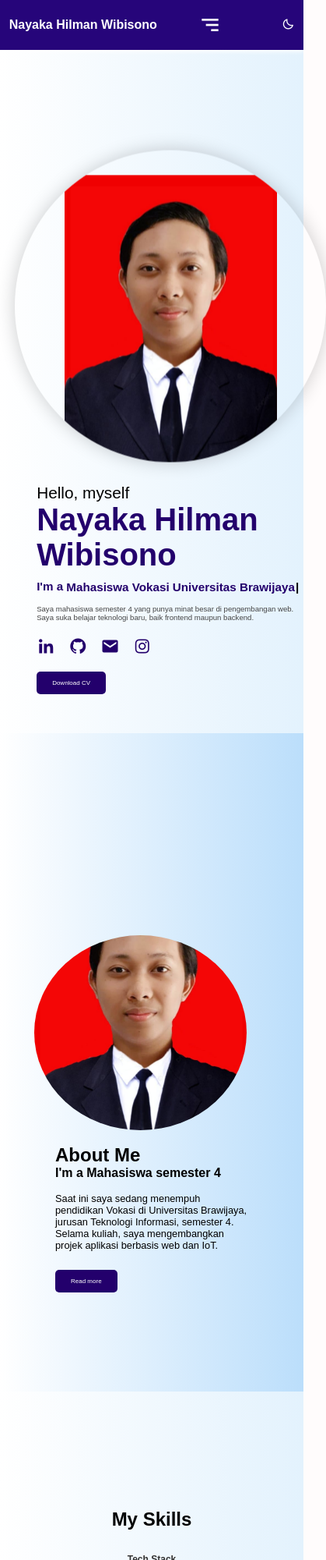
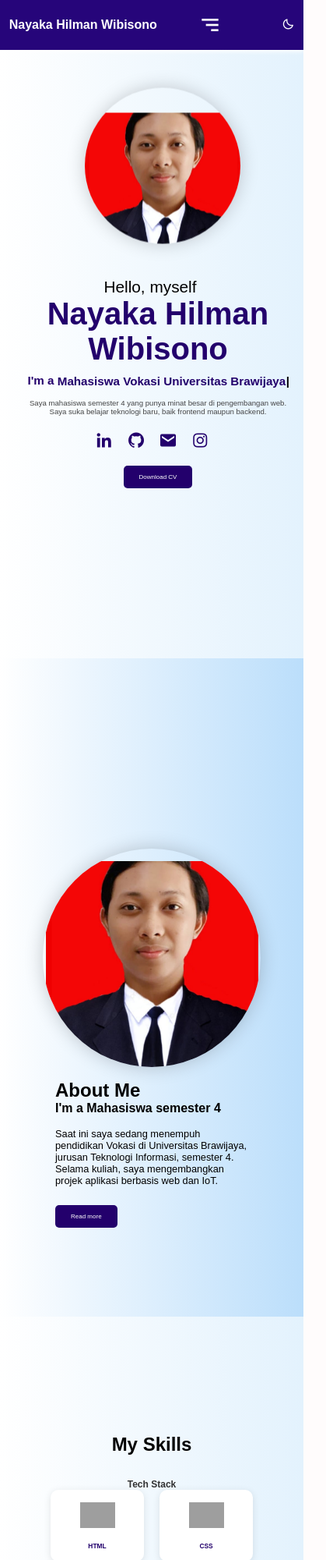
Before and after one commit to naihw/portofolio_nayaka, a plain HTML site: page index.html in a window 390 px wide. Shown: the top 2000 px of the page at 78% size, 419 px wide, since content can reach past the window. Drawn offline with nearby package versions, Linux system fonts and the light colour scheme; grey boxes are pictures that could not be loaded.

Commit message:
update portfolio

```diff
--- a/index.html
+++ b/index.html
@@ -45,7 +45,8 @@
         <a href="https://www.instagram.com/naihw_/" target="_blank"><i class='bx bxl-instagram'></i></a>
       </div>
 
-      <a href="#" class="btn">Download CV</a>
+      <a href="assets/CURICULLUM-VITAE Nayaka Hilman Wibisono.jpg" class="btn" download="CV_Nayaka_Hilman_Wibisono.jpg">Download CV</a>
+
     </div>
 
   </section>
@@ -133,7 +134,7 @@
           <p class="level">Containerization</p>
         </div>
         <div class="skill-card">
-          <img src="https://cdn-icons-png.flaticon.com/512/25/25231.png" alt="GitHub">
+          <img src="https://cdn-icons-png.flaticon.com/512/25/25231.png" alt="GitHub" class="github-icon">
           <h4>GitHub</h4>
           <p class="level">Git Hosting</p>
         </div>
@@ -172,7 +173,7 @@
       </div>
 
       <div class="project-card">
-        <h3>Amin dashboard</h3>
+        <h3>Admin dashboard</h3>
         <p>Sistem admin yang mengelola beberapa aspek </p>
         <button onclick="toggleDetails(this)" class="btn">Lihat Detail</button>
         <div class="project-detail hidden">
--- a/style.css
+++ b/style.css
@@ -72,7 +72,10 @@ body.dark-mode .footer {
 }
 
 body.dark-mode a {
-  color: #90caf9;
+  color:hsl(207, 89.70%, 77.10%);
+}
+body.dark-mode .project-card h3 {
+  color: hsl(207, 89.70%, 77.10%);
 }
 
 body.dark-mode .btn {
@@ -101,7 +104,6 @@ body.dark-mode .about-content h3,
 body.dark-mode .about-content p,
 body.dark-mode .heading,
 body.dark-mode .skill-category,
-body.dark-mode .project-card h3,
 body.dark-mode .project-card p,
 body.dark-mode .heading-projects {
   color: #ffffff;
@@ -173,15 +175,16 @@ body.dark-mode #theme-icon {
   display: flex;
   justify-content: space-between;
   align-items: center;
-  padding: 150px 10% 50px;
+  padding: 120px 10% 50px;
   flex-wrap: wrap;
   background: linear-gradient(to right, #ffffff, #e3f2fd);
   min-height: 100vh;
 }
 
 .home-img {
-  width: 400px;
-  height: 400px;
+  width: 100%;
+  max-width: 280px;
+  aspect-ratio: 1 / 1;
   border-radius: 100%;
   overflow: hidden;
   box-shadow: 0 0 25px rgba(0, 0, 0, 0.2);
@@ -190,15 +193,15 @@ body.dark-mode #theme-icon {
   display: flex;
   justify-content: center;
   align-items: center;
-  margin-left: -20px; /* dikurangi agar tidak terlalu mepet */
-  margin-top: 50px;
+  margin: 30px auto 0;
   flex-shrink: 0;
 }
 
 .home-img img {
-  width: 400px;
-  height: 400px;
+  width: 100%;
+  height: 100%;
   object-fit: cover;
+   pointer-events: none;
 }
 
 .home-img:hover {
@@ -208,6 +211,31 @@ body.dark-mode #theme-icon {
   transition: box-shadow 0.3s ease;
 
 }
+@media (max-width: 768px) {
+  .home {
+    padding: 100px 5% 50px;
+    flex-direction: column;
+    align-items: center;
+    text-align: center;
+    gap: 2rem;
+  }
+
+  .home-img {
+    margin-top: 20px;
+  }
+
+  .home-content {
+    width: 100%;
+    padding: 0 1rem;
+  }
+}
+
+@media (max-width: 480px) {
+  .home-img {
+    max-width: 200px;
+  }
+}
+
 
 
 @keyframes floatImage {
@@ -323,22 +351,37 @@ body.dark-mode #theme-icon {
   padding: 150px 10% 50px;
 }
 
-.about-img img {
-  width: 250px;
-  height: 250px;
-  border: 2px solid var(--main-color);
-  border-radius: 50%;
-  box-shadow: 0 0 25px var(--main-color);
-  cursor: pointer;
-  object-fit: cover; /* Ini penting agar crop-nya pas */
-  transition: 0.4s ease-in-out;
-  margin-left: -30px;
+
+
+.about-img {
+  width: 100%;
+  max-width: 280px;
+  aspect-ratio: 1 / 1;
+  border-radius: 100%;
+  overflow: hidden;
+  box-shadow: 0 0 25px rgba(0, 0, 0, 0.2);
+  transition: 0.4s ease;
+  display: flex;
+  justify-content: center;
+  align-items: center;
+  margin: 30px auto 0; /* Biar tengah dan rapi */
+  flex-shrink: 0;
 }
 
-.about-img img:hover {
-  box-shadow: 0 0 25px var(--main-color),
-              0 0 35px var(--main-color),
-              0 0 55px var(--main-color);
+.about-img img {
+  width: 100%;
+  height: 100%;
+  object-fit: cover;
+  object-position: 50% center;
+}
+
+
+.about-img:hover {
+  box-shadow: 0 0 25px gray,
+              0 0 35px gray,
+              0 0 45px gray;
+  transition: box-shadow 0.3s ease;
+
 }
 
 .heading {
@@ -376,6 +419,10 @@ body.dark-mode #theme-icon {
   animation: fadeIn 0.4s ease-in-out;
 }
 
+body.dark-mode #more-about p,
+body.dark-mode #more-about h4 {
+  color: white;
+}
 #more-about h4 {
   font-size: 1.8rem;
   margin-top: 1rem;
@@ -407,12 +454,10 @@ body.dark-mode #theme-icon {
 
 
 
-
-/*skils page css*/
-
+/* skills page*/
 .skills {
   padding: 150px 10% 50px;
-  background:linear-gradient(to right, #ffffff, #e3f2fd);
+  background: linear-gradient(to right, #ffffff, #e3f2fd);
   text-align: center;
   min-height: 100vh;
 }
@@ -435,12 +480,13 @@ body.dark-mode #theme-icon {
   gap: 20px;
 }
 
+/* Kartu Skill */
 .skill-card {
   background: #fff;
-  padding: 15px;
+  padding: 15px 10px;
   border-radius: 10px;
   box-shadow: 0 2px 10px rgba(0,0,0,0.1);
-  width: 150px;
+  width: 140px;
   text-align: center;
   transition: box-shadow 0.4s ease, transform 0.4s ease;
   cursor: pointer;
@@ -448,40 +494,73 @@ body.dark-mode #theme-icon {
 }
 
 .skill-card:hover {
-  box-shadow: 0 10px 25px rgba(0, 0, 0, 0.2);
-  transform: translateY(-8px);
+  box-shadow: 0 12px 30px rgba(0, 0, 0, 0.2);
+  transform: translateY(-6px);
 }
 
+.skill-card img {
+  width: 55px;
+  height: 55px;
+  object-fit: contain;
+  transition: transform 0.3s ease;
+}
+
+.skill-card:hover img {
+  transform: scale(1.1);
+}
+
+.skill-card h4 {
+  margin-top: 10px;
+  font-size: 1.05rem;
+  color: #23006c;
+}
+
+.skill-card p {
+  font-size: 0.9rem;
+  color: #666;
+}
+
+/* Info Tambahan Saat Hover */
 .skill-card .level {
-  font-size: 0.85rem;
+  font-size: 0.8rem;
   color: orange;
-  margin-top: 8px;
+  margin-top: 5px;
   opacity: 0;
   max-height: 0;
   overflow: hidden;
   transition: opacity 0.3s ease, max-height 0.3s ease;
 }
 
-/* Saat aktif */
 .skill-card.active .level {
   opacity: 1;
-  max-height: 50px; /* cukup untuk satu baris teks */
+  max-height: 50px;
 }
 
-.skill-card img {
-  width: 60px;
-  height: 60px;
-  object-fit: contain;
+/* RESPONSIVE */
+@media (max-width: 768px) {
+  .skill-card {
+    width: 120px;
+    padding: 10px;
+  }
+
+  .skill-card img {
+    width: 45px;
+    height: 45px;
+  }
 }
 
-.skill-card h4 {
-  margin-top: 10px;
-  font-size: 1.1rem;
+/* DARK MODE */
+body.dark-mode .skill-card {
+  background: #2b2b2b;
+  box-shadow: 0 2px 10px rgba(255,255,255,0.05);
 }
 
-.skill-card p {
-  font-size: 0.9rem;
-  color: #666;
+body.dark-mode .skill-card h4 {
+  color: #ffffff;
+}
+
+body.dark-mode .skill-card p {
+  color: #aaa;
 }
 
 /*my project css*/
```
Also changed, not shown: assets/CURICULLUM-VITAE Nayaka Hilman Wibisono.jpg (added).
